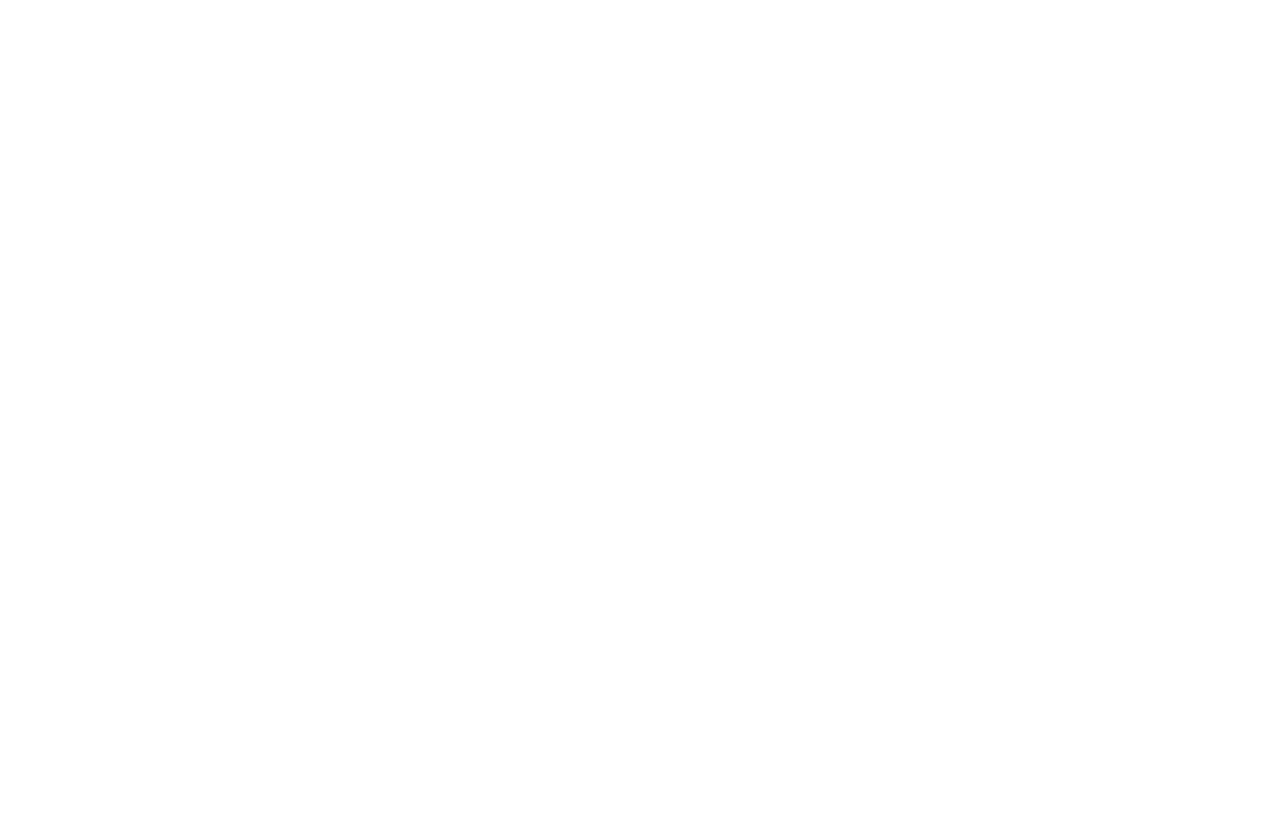
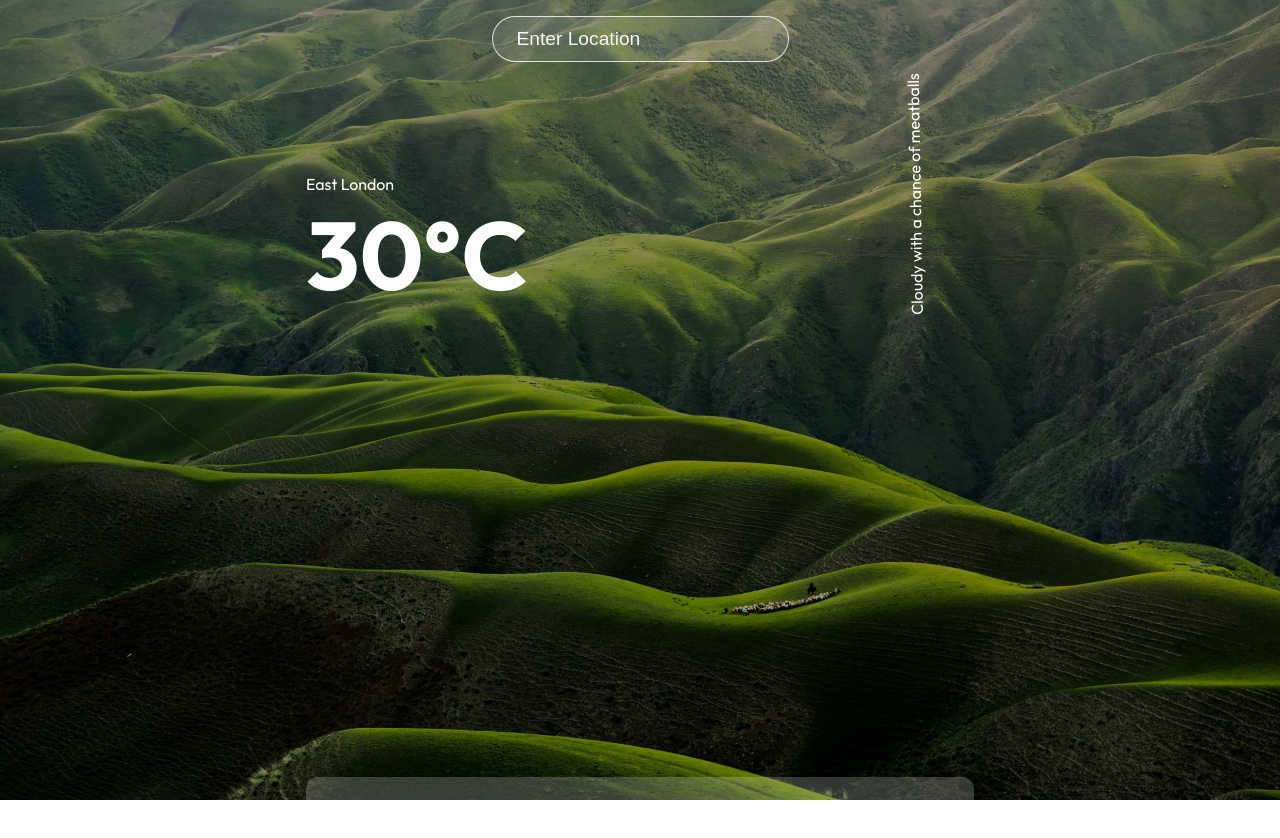
Before and after one commit to MembaMcetywa/weatherornot, a React (Create React App) app: page / in a window 1280 px wide. Shown: the top 838 px of the page. Before the commit the page ends 800 px from the top, so only its background shows below. Built offline with nearby package versions, Linux system fonts and the light colour scheme.

Commit message:
feature: added axios call to openweather api

```diff
--- a/src/App.js
+++ b/src/App.js
@@ -2,9 +2,31 @@
 import axios from "axios";
 import "./index.css";
 function App() {
-  // const url = `https://api.openweathermap.org/data/2.5/weather?q=${location}&units=metric&appid=895284fb2d2c50a520ea537456963d9c`;
+  const [location, setLocation] = useState("");
+  const [data, setData] = useState({});
+
+  const url = `https://api.openweathermap.org/data/2.5/weather?q=${location}&units=metric&appid=895284fb2d2c50a520ea537456963d9c`;
+
+  const searchLocation = (event) => {
+    if (event.key === "Enter") {
+      axios.get(url).then((response) => {
+        setData(response.data);
+        console.log(response.data);
+      });
+      setLocation("");
+    }
+  };
   return (
-    <div className="App">
+    <div className="app">
+      <div className="search">
+        <input
+          value={location}
+          onChange={(event) => setLocation(event.target.value)}
+          onKeyPress={searchLocation}
+          placeholder="Enter Location"
+          type="text"
+        />
+      </div>
       <div className="container">
         <div className="top">
           <div className="location">East London</div>
```
